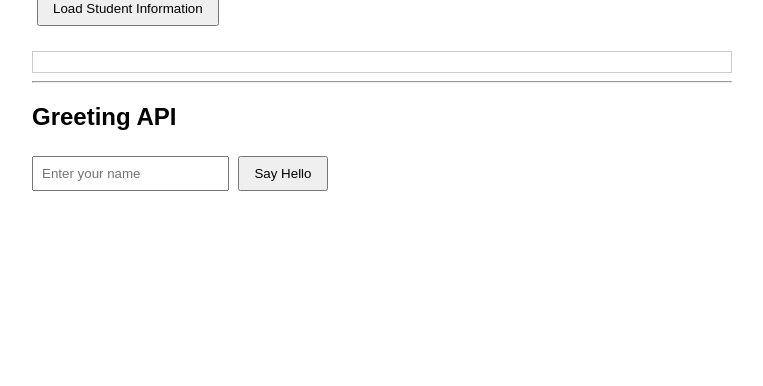
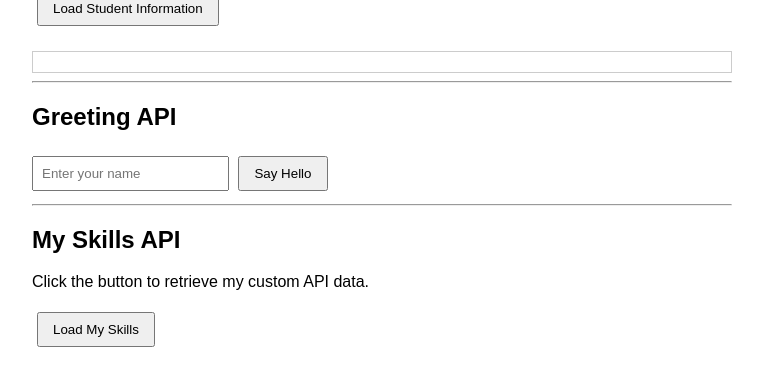
Before and after one commit to jezalynindic/Jezalyn_Indic, a Flask app: page / in a window 1280 px wide. Shown: the part 202-588 px from the top of the page, without its empty margins (258-1021 px from the left). Run offline with Flask 3, Linux system fonts and the light colour scheme.

Commit message:
Add custom My Skills API

```diff
--- a/app.py
+++ b/app.py
@@ -42,6 +42,15 @@ def get_course():
         "academic_year": "2026-2027"
     })
 
+# Custom API: My Skills
+@app.route('/my-skills')
+def my_skills():
+    return jsonify({
+        "name": "Jezalyn Indic",
+        "program": "BSIT",
+        "skills": ["Python", "HTML", "CSS"],
+        "interest": "Web Development"
+    })
 
 @app.route('/greet')
 def greet():
--- a/templates/index.html
+++ b/templates/index.html
@@ -43,6 +43,16 @@
     <button onclick="sayHello()">Say Hello</button>
 
     <div id="greetingResult"></div>
+    <hr>
+
+    <div class="section">
+    <h2>My Skills API</h2>
+    <p>Click the button to retrieve my custom API data.</p>
+
+    <button onclick="loadMySkills()">Load My Skills</button>
+
+    <div id="skillsResult"></div>
+    </div>
 
     <script>
         function loadStudent() {
@@ -82,6 +92,28 @@
                         'Unable to connect to Greeting API.';
                 });
         }
+
+        function loadMySkills() {
+            const result = document.getElementById('skillsResult');
+
+            fetch('/my-skills')
+                 .then(response => {
+            if (!response.ok) {
+                throw new Error('Request failed');
+            }
+            return response.json();
+        })
+        .then(data => {
+            result.innerHTML =
+                '<p><b>Name:</b> ' + data.name + '</p>' +
+                '<p><b>Program:</b> ' + data.program + '</p>' +
+                '<p><b>Skills:</b> ' + data.skills.join(', ') + '</p>' +
+                '<p><b>Interest:</b> ' + data.interest + '</p>';
+        })
+        .catch(error => {
+            result.textContent = 'Unable to retrieve custom API data.';
+        });
+    }
     </script>
 
 </body>
```
